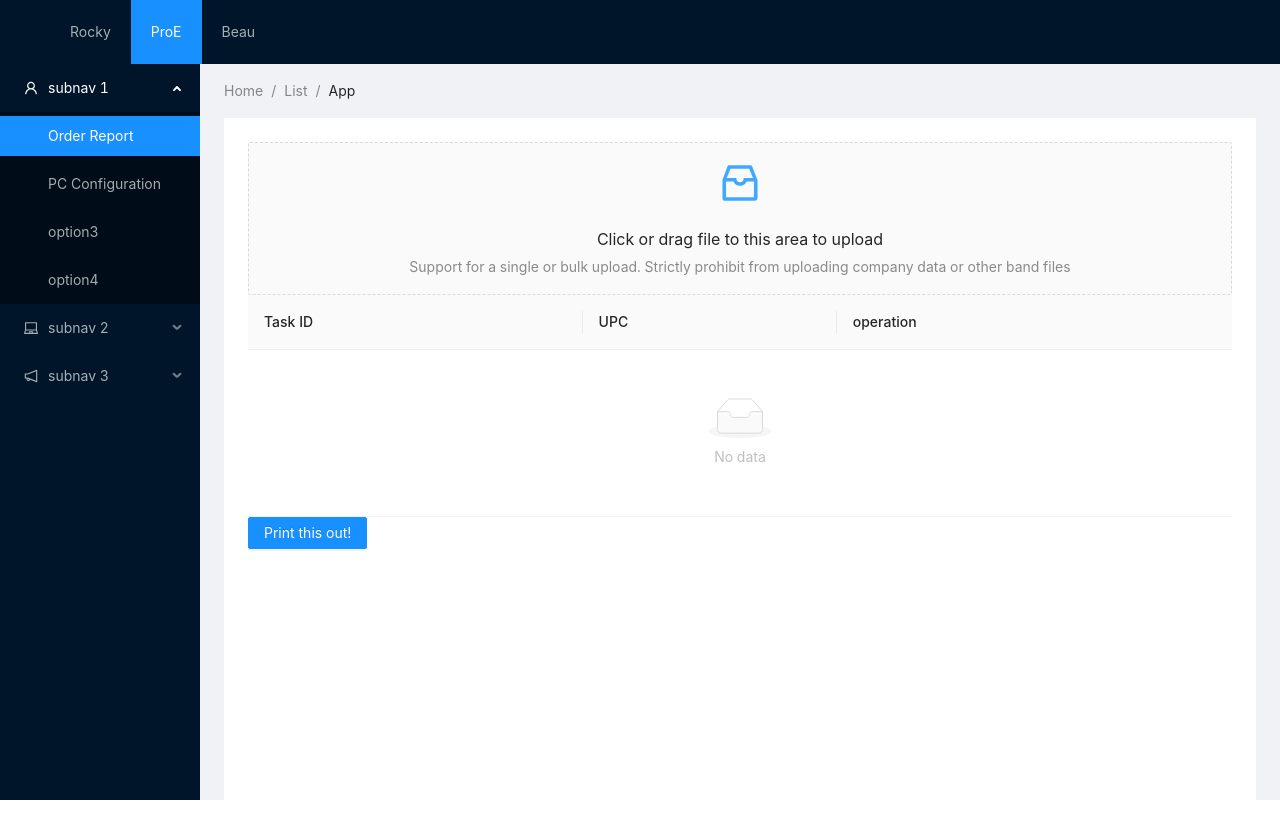
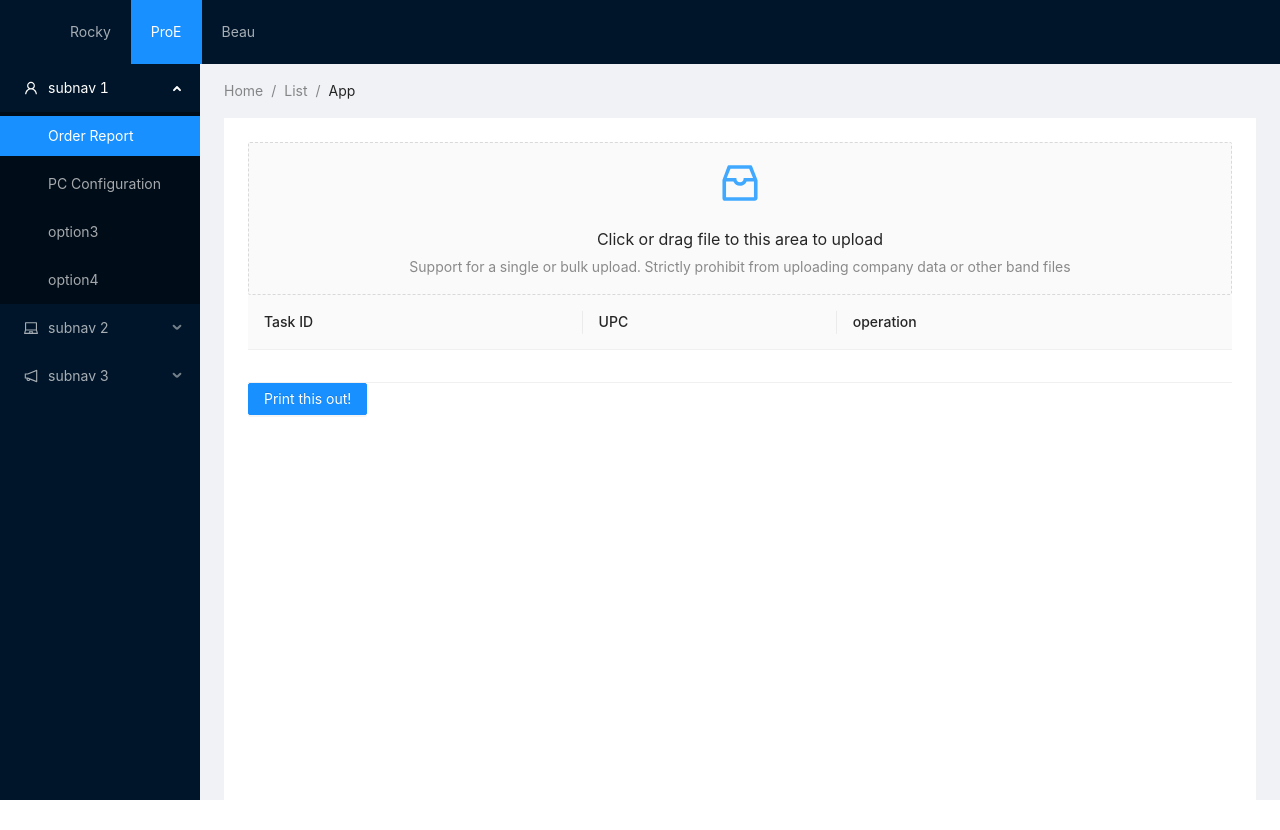
Before and after one commit to williamQyq/Rockystone-Project, a React (Create React App) app in the folder my-app/: page / in a window 1280 px wide. Built offline with nearby package versions, Linux system fonts and the light colour scheme.

Commit message:
pass props to operation table

```diff
--- a/my-app/src/OpeartionTable.js
+++ b/my-app/src/OpeartionTable.js
@@ -2,11 +2,14 @@ import React from "react";
 import {Table, Button} from 'antd';
 import ReactToPrint from 'react-to-print';
 
-export default class OpeTable extends React.Component {
+export default class OperationTable extends React.Component {
+
     render(){
+
+       // console.log("opers=====================",this.props.operations[0].upc);
         return(
             <div>
-            <OperationTable  ref={el => (this.componentRef = el)}/>
+            <OperTable operations={this.props.operations} ref={el => (this.componentRef = el)}/>
             <ReactToPrint
             trigger={() => {
               // NOTE: could just as easily return <SomeComponent />. Do NOT pass an `onClick` prop
@@ -20,7 +23,7 @@ export default class OpeTable extends React.Component {
     }
 }
 
-class OperationTable extends React.Component {
+class OperTable extends React.Component {
 
     render(){
 
@@ -39,14 +42,14 @@ class OperationTable extends React.Component {
             },
 
         ];
-        const upgrade_data = [{}];
+        const upgrade_data = this.props.operations;
         return (
             <Table pagination={{
                 total: upgrade_data.length,
                 pageSize: upgrade_data.length,
                 hideOnSinglePage:true}}
                 columns={columns}
-                //dataSource={upgrade_data}
+                dataSource={upgrade_data}
             />
         );
     }
--- a/my-app/src/Upload_csv.js
+++ b/my-app/src/Upload_csv.js
@@ -11,7 +11,7 @@ const {Dragger} = Upload;
 export default function UploadCSV() {
 
     const [orders, setOrders] = React.useState([]);
-
+    const [opers, setOpers] = React.useState([{}]);
     const props={
         name: 'file',
         multiple: true,
@@ -54,7 +54,7 @@ export default function UploadCSV() {
             </p>
         </Dragger>
 
-        <OperationTable data = {data}/>
+        <OperationTable operations = {opers}/>
         </div>
   );
 }
@@ -91,6 +91,7 @@ function parse_sku(sku) {
             if(data.upc === str_upc) {
                 //compare ram;
                 original_config={
+                    upc: data.upc,
                     ram: data.ram,
                     m2: data.m2,
                     hard_drive: data.hard_drive,
@@ -104,9 +105,18 @@ function parse_sku(sku) {
         })
     }
 }
+//config 1 is the updated configuration
+//config 2 is the original configuration
 function generate_operation(config_1, config_2){
-    console.log("*****",config_1)
+    //set upc in opers
+    let a = [];
+    let b = {upc:'1222'};
+    a.push(b);
+
+    console.log("*****",config_1);
     console.log("=====",config_2);
+
+
 
 }
 
```
